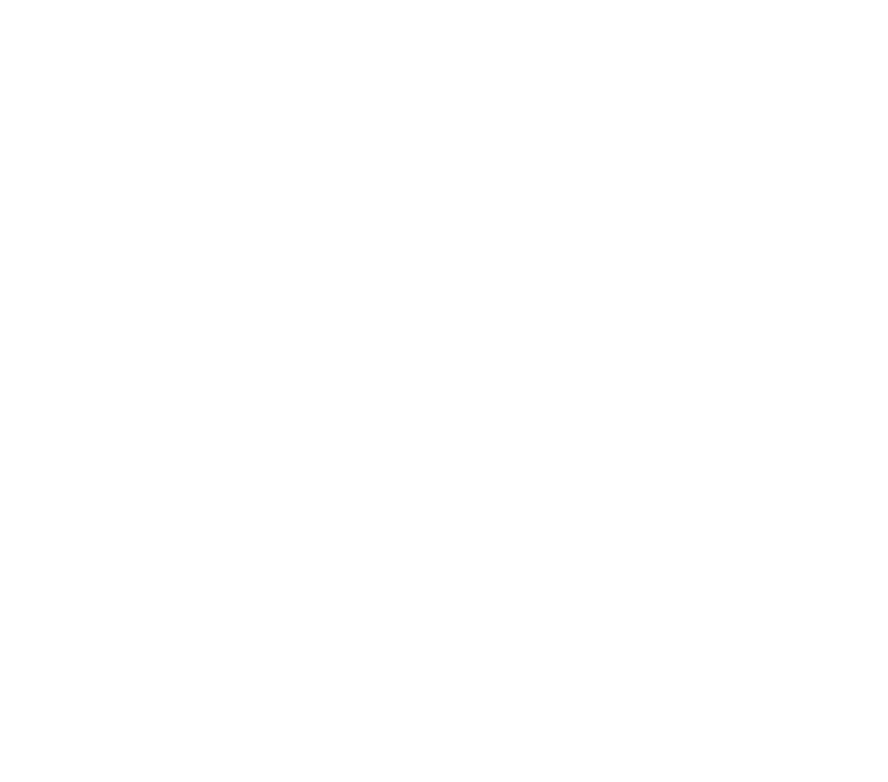
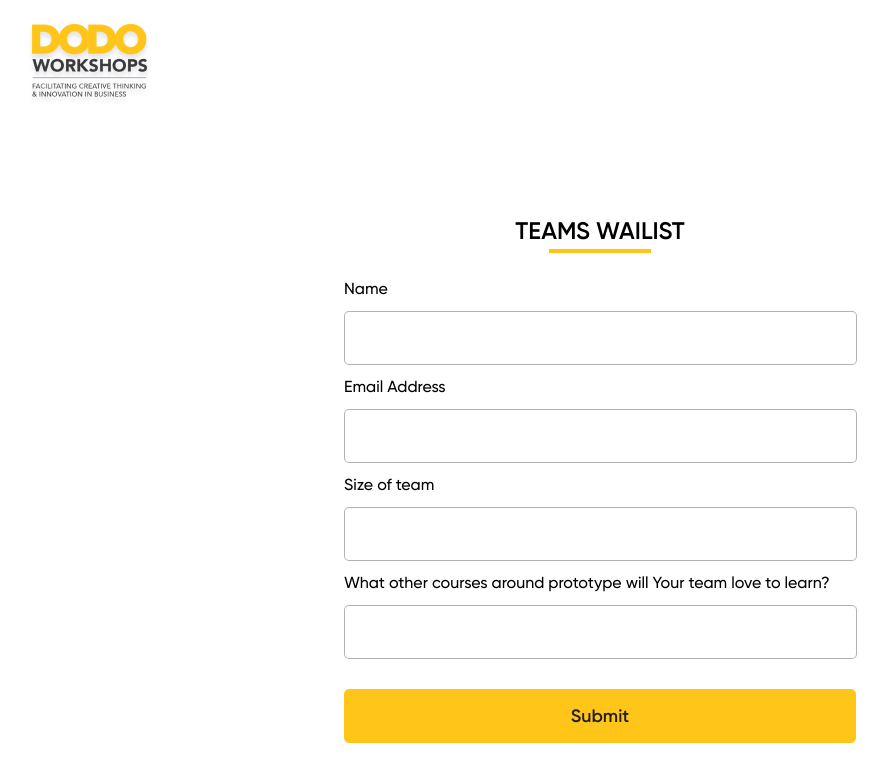
Before and after one commit to vkguru/courses, a React (Create React App) app: page /teams in a window 1280 px wide. Shown: the top 782 px of the page, without its empty margins (40-928 px from the left). Built offline with nearby package versions, Linux system fonts and the light colour scheme.

Commit message:
teams page

```diff
--- a/src/component/jointeam.js
+++ b/src/component/jointeam.js
@@ -15,7 +15,7 @@
         </div>
 
         <div className="cta-team">
-          <Link to="/cart" className="courses-link">Join As A Team</Link>
+          <Link to="/teams" className="courses-link">Join As A Team</Link>
         </div>
 
       </section>
--- a/src/index.js
+++ b/src/index.js
@@ -9,6 +9,7 @@
 import CourseBoard from './pages/courseBoard';
 import Signup from './pages/sign-up';
 import Login from './pages/login';
+import Teams from './pages/teams'
 import * as serviceWorker from './serviceWorker';
 
 const routing = (
@@ -19,6 +20,7 @@
       <Route path="/checkout" component={Checkout} />
       <Route path="/payment-success" component={Success} />
       <Route path="/course-board" component={CourseBoard} />
+      <Route path="/teams" component={Teams} />
       <Route path="/register" component={Signup} />
       <Route path="/login" component={Login} />
     </Switch>
--- /dev/null
+++ b/src/pages/teams.js
@@ -0,0 +1,43 @@
+import React from 'react';
+import NavDark from '../component/navbar-dark'
+
+export default function Teams() {
+  return (
+    <>
+      <NavDark />
+
+      <div className="formHolder">
+
+          <h3>TEAMS WAILIST</h3>
+
+          <form className="cr-form">
+
+            <div className="form-group-reg">
+              <label>Name</label>
+              <input type="text" className="pay-form-control" name="name" />
+            </div>
+
+            <div className="form-group-reg">
+              <label>Email Address</label>
+              <input type="email" className="pay-form-control" name="email"  />
+            </div>
+
+            <div className="form-group-reg">
+              <label>Size of team</label>
+              <input type="text" className="pay-form-control" name="password" />
+            </div>
+
+            <div className="form-group-reg">
+              <label>What other courses around prototype will Your team love to learn?</label>
+              <input type="text" className="pay-form-control" name="password_confirmation" />
+            </div>
+
+            <div className="form-group-reg">
+              <button type="submit" className="bfl submit">Submit</button>
+            </div>
+
+          </form>
+        </div>
+      </>
+  )
+}
```
